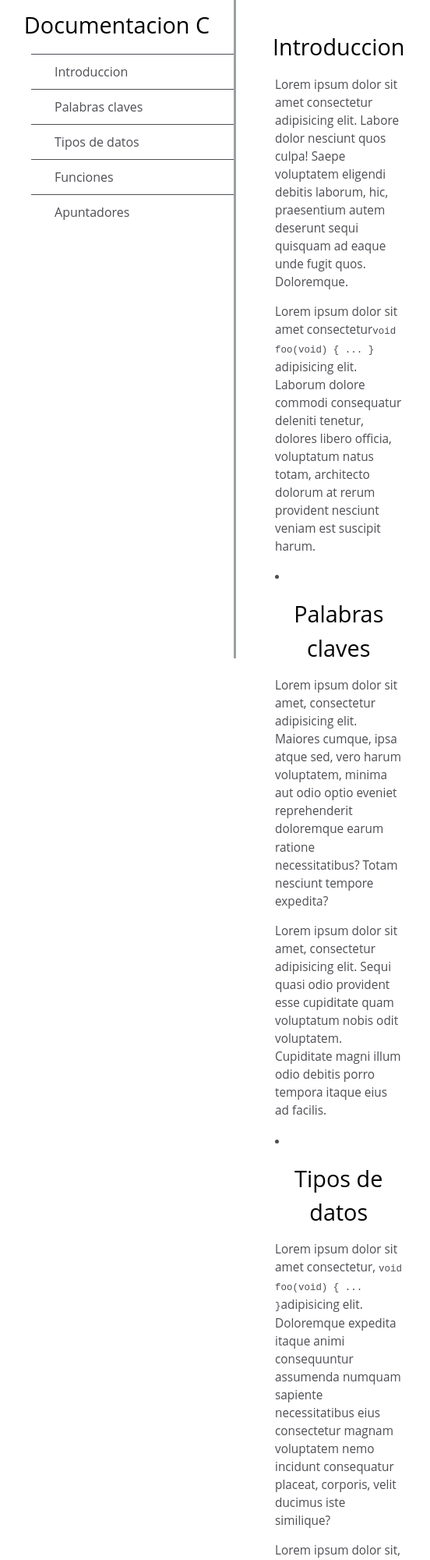
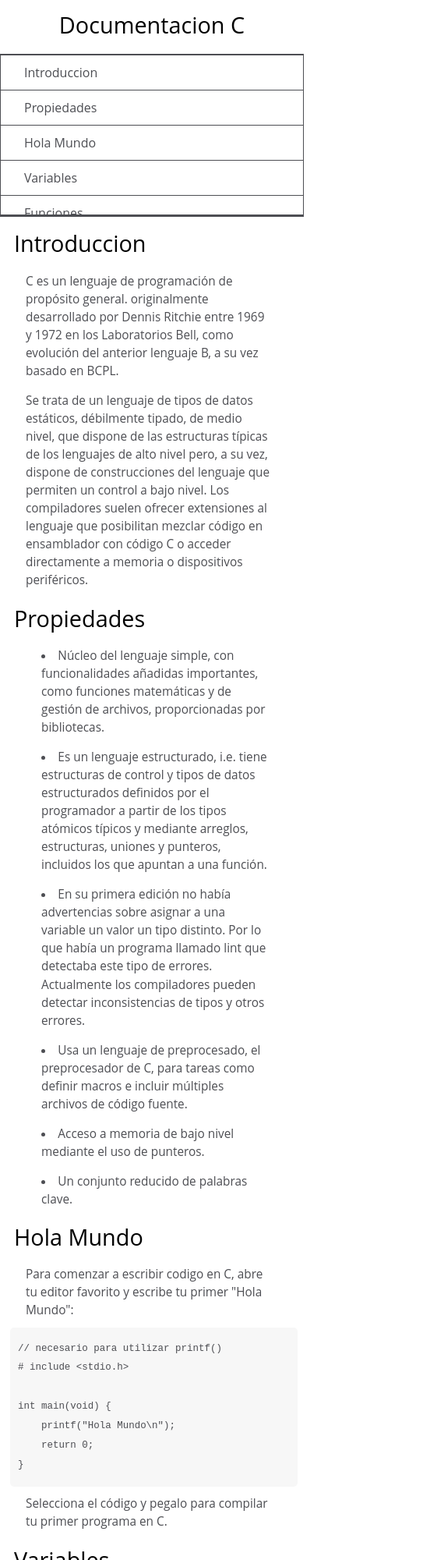
Before and after one commit to edgardo87/freecodecamp, a plain HTML site: page 3/documentacion.html in a window 390 px wide. Shown: the top 2000 px of the page at 78% size, 552 px wide, since content can reach past the window. Drawn offline with Linux system fonts and the light colour scheme.

Commit message:
documentacion

```diff
--- a/2/styles.css
+++ b/2/styles.css
@@ -35,7 +35,7 @@ a:visited {
 }
 
 img {
-    max-width: 50%;
+    max-width: 100%;
     display: block;
     height: auto;
     margin: 0 auto;
--- a/3/documentacion.html
+++ b/3/documentacion.html
@@ -10,10 +10,10 @@
             <header>Documentacion C</header>
             <ul>
                 <li><a class="nav-link" href="#Introduccion">Introduccion</a></li>
-                <li><a class="nav-link" href="#Palabras_claves">Palabras claves</a></li>
-                <li><a class="nav-link" href="#Tipos_de_datos">Tipos de datos</a></li>
+                <li><a class="nav-link" href="#Propiedades">Propiedades</a></li>
+                <li><a class="nav-link" href="#Hola_mundo">Hola Mundo</a></li>
+                <li><a class="nav-link" href="#Variables">Variables</a></li>
                 <li><a class="nav-link" href="#Funciones">Funciones</a></li>
-                <li><a class="nav-link" href="#Apuntadores">Apuntadores</a></li>
             </ul>
         </nav>
         <main id="main-doc">
@@ -21,70 +21,81 @@
                 <header>Introduccion</header>
                 <article>
                     <p>
-                        Lorem ipsum dolor sit amet consectetur adipisicing elit. Labore dolor nesciunt quos culpa! Saepe voluptatem eligendi debitis laborum, hic, praesentium autem deserunt sequi quisquam ad eaque unde fugit quos. Doloremque.
+                        C es un lenguaje de programación de propósito general. originalmente desarrollado por Dennis Ritchie entre 1969 y 1972 en los Laboratorios Bell, como evolución del anterior lenguaje B, a su vez basado en BCPL.
                     </p>
                     <p>
-                        Lorem ipsum dolor sit amet consectetur<code>void foo(void) { ... }</code> adipisicing elit. Laborum dolore commodi consequatur deleniti tenetur, dolores libero officia, voluptatum natus totam, architecto dolorum at rerum provident nesciunt veniam est suscipit harum.
+                        Se trata de un lenguaje de tipos de datos estáticos, débilmente tipado, de medio nivel, que dispone de las estructuras típicas de los lenguajes de alto nivel pero, a su vez, dispone de construcciones del lenguaje que permiten un control a bajo nivel. Los compiladores suelen ofrecer extensiones al lenguaje que posibilitan mezclar código en ensamblador con código C o acceder directamente a memoria o dispositivos periféricos.
                     </p>
-                    <li>
-
-                    </li>
                 </article>
             </section>
-            <section class="main-section" id="Palabras_claves">
-                <header>Palabras claves</header>
+            <section class="main-section" id="Propiedades">
+                <header>Propiedades</header>
+                <article>
+                    <li>
+                        Núcleo del lenguaje simple, con funcionalidades añadidas importantes, como funciones matemáticas y de gestión de archivos, proporcionadas por bibliotecas.
+                    </li>
+                    <li>
+                        Es un lenguaje estructurado, i.e. tiene estructuras de control y tipos de datos estructurados definidos por el programador a partir de los tipos atómicos típicos y mediante arreglos, estructuras, uniones y punteros, incluidos los que apuntan a una función.
+                    </li>
+                    <li>
+                        En su primera edición no había advertencias sobre asignar a una variable un valor un tipo distinto. Por lo que había un programa llamado lint que detectaba este tipo de errores. Actualmente los compiladores pueden detectar inconsistencias de tipos y otros errores.
+                    </li>
+                    <li>
+                        Usa un lenguaje de preprocesado, el preprocesador de C, para tareas como definir macros e incluir múltiples archivos de código fuente.
+                    </li>
+                    <li>
+                        Acceso a memoria de bajo nivel mediante el uso de punteros.
+                    </li>
+                    <li>
+                        Un conjunto reducido de palabras clave.
+                    </li>
+
+                </article>
+            </section>
+
+            <section class="main-section" id="Hola_mundo">
+                <header>Hola Mundo</header>
+                <article>
+                    <p>Para comenzar a escribir codigo en C, abre tu editor favorito y escribe tu primer "Hola Mundo":
+                        <code>// necesario para utilizar printf()
+                            # include &ltstdio.h&gt
+
+                            int main(void) {
+                                &nbsp;&nbsp;&nbsp;&nbsp;printf("Hola Mundo\n");
+                                &nbsp;&nbsp;&nbsp;&nbsp;return 0;
+                            }</code>
+                        Selecciona el código y pegalo para compilar tu primer programa en C.
+                    </p>
+                </article>
+            </section>
+
+            <section class="main-section" id="Variables">
+                <header>Variables</header>
                 <article>
                     <p>
-                        Lorem ipsum dolor sit amet, consectetur adipisicing elit. Maiores cumque, ipsa atque sed, vero harum voluptatem, minima aut odio optio eveniet reprehenderit doloremque earum ratione necessitatibus? Totam nesciunt tempore expedita?
+                        Conceptualmente, desde el punto de vista de un programador, una variable es una entidad cuyo valor puede cambiar a lo largo de la ejecución de un programa.
                     </p>
                     <p>
-                        Lorem ipsum dolor sit amet, consectetur adipisicing elit. Sequi quasi odio provident esse cupiditate quam voluptatum nobis odit voluptatem. Cupiditate magni illum odio debitis porro tempora itaque eius ad facilis.
+                        En un nivel más lógico, una variable ocupa un espacio de memoria reservado en el ordenador para contener sus valores durante la ejecución de un programa. Cada variable debe pertenecer a un tipo determinado, y ese tipo determina, por una parte, el tamaño del espacio de memoria ocupado por la variable, y por otra, el modo en que se manipulará esa memoria por el ordenador.
+
                     </p>
-                    <li>
-
-                    </li>
+                    <p>
+                        Declaración:
+                        <code>[signed|unsigned] &lttipo&gt &ltidentificador&gt[,&ltidentificador2&gt[,&ltidentificador3&gt]...];</code>
+                    </p>
                 </article>
             </section>
-            <section class="main-section" id="Tipos_de_datos">
-                <header>Tipos de datos</header>
-                <article>
-                    <p>
-                        Lorem ipsum dolor sit amet consectetur, <code>void foo(void) { ... }</code>adipisicing elit. Doloremque expedita itaque animi consequuntur assumenda numquam sapiente necessitatibus eius consectetur magnam voluptatem nemo incidunt consequatur placeat, corporis, velit ducimus iste similique?
-                    </p>
-                    <p>
-                        Lorem ipsum dolor sit, amet consectetur <code>void foo(void) { ... }</code>adipisicing elit. Soluta architecto iusto blanditiis error, at saepe esse, alias unde voluptatibus facilis eveniet obcaecati mollitia distinctio nostrum earum quo ullam, inventore incidunt.
-                    </p>
-                    <li>
 
-                    </li>
-                </article>
-            </section>
             <section class="main-section" id="Funciones">
                 <header>Funciones</header>
                 <article>
                     <p>
-                        Lorem ipsum dolor sit, <code>void foo(void) { ... }</code> amet consectetur adipisicing elit. Dolorem iure sapiente adipisci deleniti obcaecati consequatur reprehenderit repudiandae quod amet quibusdam dolor, aspernatur nulla doloribus accusantium minima ducimus quis fuga voluptates?
+                        Las funciones son un conjunto de instrucciones que realizan una tarea específica. En general toman ciertos valores de entrada, llamados parámetros y proporcionan un valor de salida o valor de retorno; aunque en C, tanto unos como el otro son opcionales, y pueden no existir.
                     </p>
                     <p>
-                        Lorem, ipsum dolor sit amet consectetur adipisicing elit. Aspernatur molestiae accusantium, obcaecati hic eos iure fuga possimus rem ad, numquam maxime sint sequi mollitia reprehenderit minus esse eligendi facilis fugit.
+                        En C es obligatorio usar prototipos. Un prototipo es una declaración de una función. Consiste en una presentación de la función, exactamente con la misma estructura que la definición, pero sin cuerpo y terminada con un ";". La estructura de un prototipo es:
+                        <code>[extern|static] &lttipo_valor_retorno&gt [&ltmodificadores&gt] &ltidentificador&gt(&ltlista_parámetros&gt); </code>
                     </p>
-                    <li>
-
-                    </li>
-                </article>
-            </section>
-            <section class="main-section" id="Apuntadores">
-                <header>Apuntadores</header>
-                <article>
-                    <p>
-                        Lorem ipsum dolor sit amet, consectetur <code>void foo(void) { ... }</code>adipisicing elit. Modi quaerat totam quos officia, doloremque illo molestiae quasi ipsa tenetur libero iusto! Eligendi laudantium architecto possimus nesciunt, incidunt ratione quae quibusdam?
-                    </p>
-                    <p>
-                        Lorem ipsum dolor sit amet consectetur, adipisicing elit. Dicta vitae, tempore nihil perspiciatis unde similique, quae sint, doloremque dolores molestias corrupti fugiat dignissimos itaque officiis possimus obcaecati quidem laboriosam maiores!
-                    </p>
-                    <li>
-
-                    </li>
                 </article>
             </section>
         </main>
--- a/3/styles.css
+++ b/3/styles.css
@@ -26,12 +26,28 @@ header {
     font-weight: thin;
 }
 
+#main-doc header {
+    text-align: left;
+    margin: 0px;
+}
+
+section li {
+    margin: 15px 0px 0px 20px;
+}
+
 #navbar a {
     display: block;
     padding: 10px 30px;
     color: #4d4e53;
     text-decoration: none;
     cursor: pointer;
+}
+
+#navbar ul {
+    height: 88%;
+    padding: 0;
+    overflow-y: auto;
+    overflow-x: hidden;
 }
 
 #navbar li {
@@ -41,14 +57,12 @@ header {
     position: relative;
     width: 100%;
 }
-@media only screen and (max-width: 400px) {
-    #main-doc {
-        position: absolute;
-        margin-left: 310px;
-        padding: 20px;
-        margin-bottom: 110px;
-    }
 
+#main-doc {
+    position: absolute;
+    margin-left: 310px;
+    padding: 20px;
+    margin-bottom: 110px;
 }
 
 section article {
@@ -56,3 +70,59 @@ section article {
     margin: 15px;
     font-size: 0.96em;
 }
+
+code {
+    display: block;
+    text-align: left;
+    white-space: pre-line;
+    position: relative;
+    word-break: normal;
+    word-wrap: normal;
+    line-height: 2;
+    background-color: #f7f7f7;
+    padding: 15px;
+    margin: 10px;
+    border-radius: 5px;
+  }
+
+  @media only screen and (max-width: 815px) {
+    /* For mobile phones: */
+    #navbar ul {
+      border: 1px solid;
+      height: 207px;
+    }
+
+    #navbar {
+      background-color: white;
+      position: absolute;
+      top: 0;
+      padding: 0;
+      margin: 0;
+      width: 100%;
+      max-height: 275px;
+      border: none;
+      z-index: 1;
+      border-bottom: 2px solid;
+    }
+
+    #main-doc {
+      position: relative;
+      margin-left: 0px;
+      margin-top: 270px;
+    }
+  }
+
+  @media only screen and (max-width: 400px) {
+    #main-doc {
+      margin-left: -10px;
+    }
+
+    code {
+      margin-left: -20px;
+      width: 100%;
+      padding: 15px;
+      padding-left: 10px;
+      padding-right: 45px;
+      min-width: 233px;
+    }
+  }
```
Also changed, not shown: index.html (+6 -6 lines), img/documentacion.png (added).
